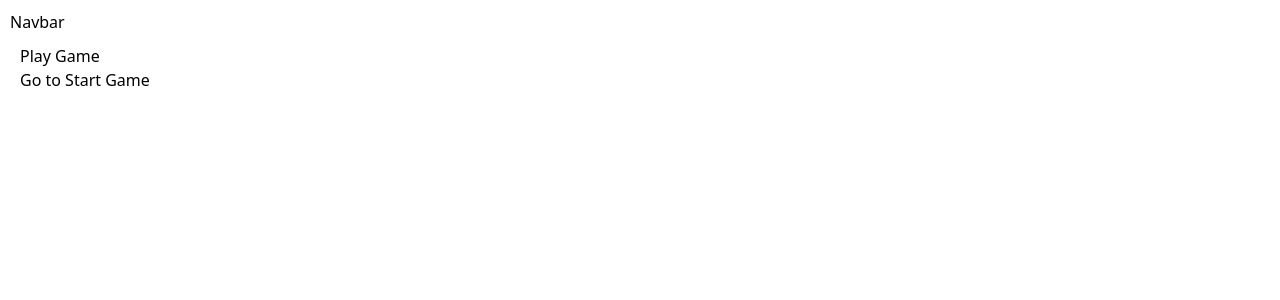
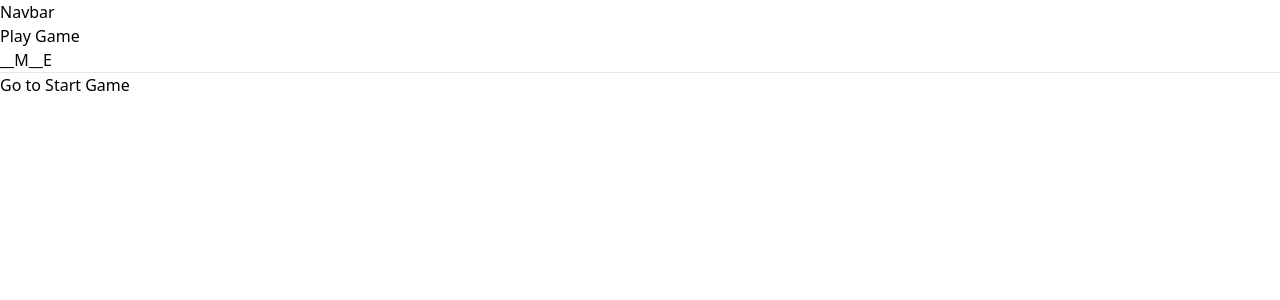
Before and after one commit to ManikMaity/HangMan-React, a React (Vite) app: page /play in a window 1280 px wide. Shown: the top 300 px of the page. Built offline with nearby package versions, Linux system fonts and the light colour scheme.

Commit message:
Added masked text in hangman

```diff
--- /dev/null
+++ b/src/Components/MaskedText/MaskedText.jsx
@@ -0,0 +1,17 @@
+import React from 'react'
+import MaskedTextContainerUtil from './MaskedTextContainerUtil';
+
+function MaskedText ({text, usedLetter}){
+
+    const letters = MaskedTextContainerUtil(text, usedLetter);
+  return (
+    <div>
+      {letters.map((letter, index) => {
+        return <span key={index} className='inline-block mx-1'>{letter}</span>
+      })}
+    </div>
+  )
+}
+
+
+export default MaskedText
--- /dev/null
+++ b/src/Components/MaskedText/MaskedTextContainerUtil.jsx
@@ -0,0 +1,18 @@
+import React from 'react'
+
+function MaskedTextContainerUtil(word, usedLetters) {
+    usedLetters = usedLetters.map(letter => letter.toUpperCase());
+    const guessedLatters = new Set(usedLetters);
+    const chars =  word.toUpperCase().split("").map(char => {
+        if (guessedLatters.has(char)){
+            return char;
+        }
+        else{
+            return "_";
+        }
+    });
+
+    return chars;
+}
+
+export default MaskedTextContainerUtil;
--- a/src/pages/PlayGamePage/PlayGame.jsx
+++ b/src/pages/PlayGamePage/PlayGame.jsx
@@ -1,10 +1,13 @@
 import React from 'react'
 import { Link } from 'react-router-dom'
+import MaskedText from '../../Components/MaskedText/MaskedText'
 
 function PlayGame() {
   return (
     <div>
       <h1>Play Game</h1>
+      <MaskedText text={"humble"} usedLetter={["m", "e"]}/>
+      <hr/>
       <Link to={"/start"}>Go to Start Game</Link>
     </div>
   )
--- a/src/pages/StartGamePage/StartGame.jsx
+++ b/src/pages/StartGamePage/StartGame.jsx
@@ -18,7 +18,7 @@ function StartGame() {
 
 
   return (
-    <div>
+    <div className='start-game'>
       <h1 style={{color:"red"}}>Start Game</h1>
       <TextInputFormContainer onSubmit={handleSubmit}/>
     </div>
--- a/src/pages/StartGamePage/StartGameStyle.css
+++ b/src/pages/StartGamePage/StartGameStyle.css
@@ -1,3 +1,3 @@
-div{
+div.start-game{
     padding: 10px;
 }
```
